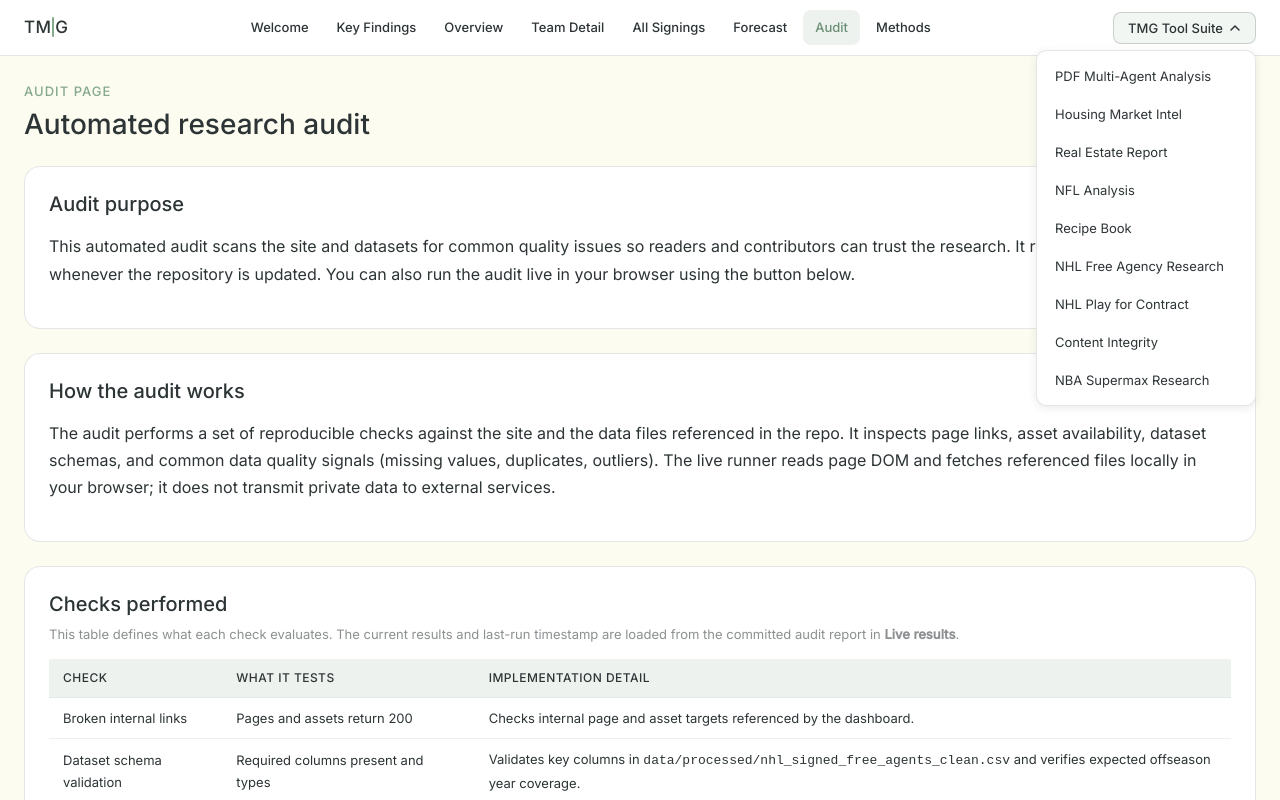
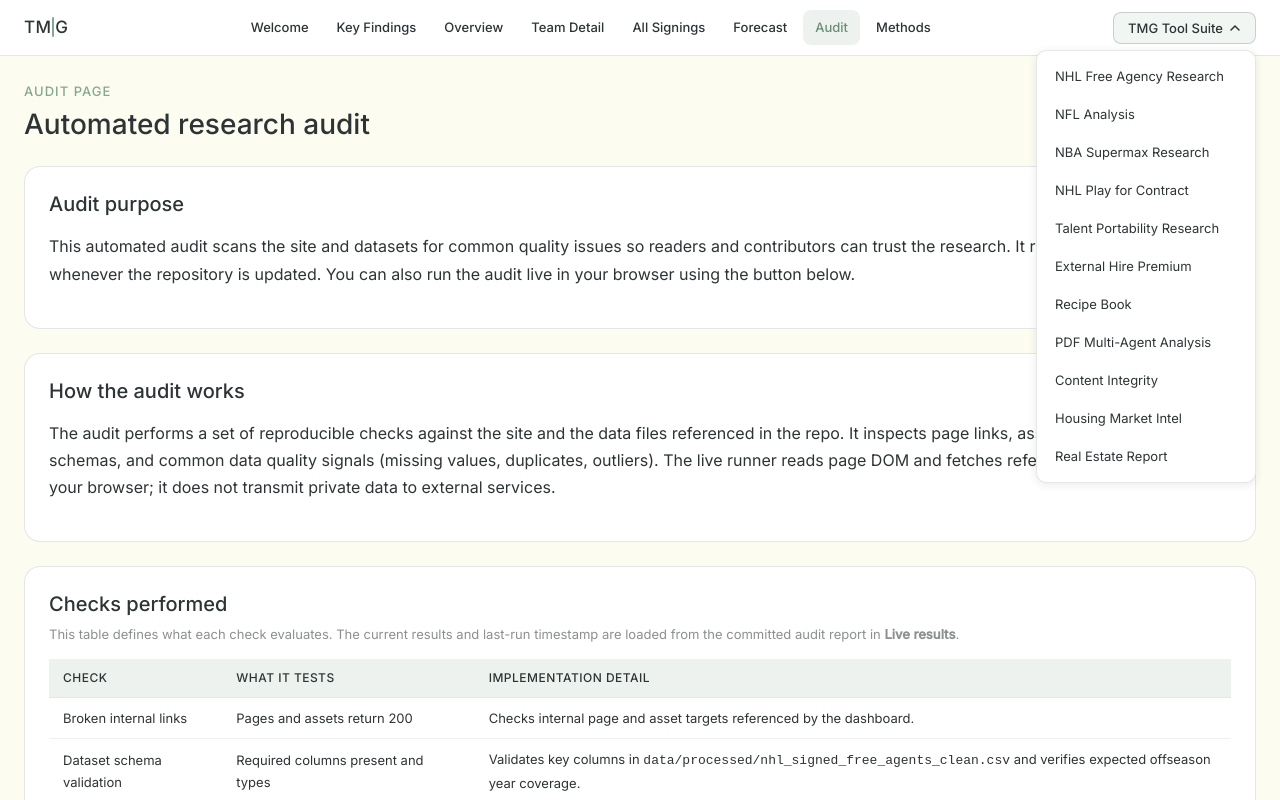
Before and after one commit to rmallorybpc/nhl-free-agency-research, a website: page dashboard/src/audit.html in a window 1280 px wide. Both pictures are taken after a click on the button "TMG Tool Suite". Shown: the top 800 px of the page. Drawn offline with Linux system fonts and the light colour scheme; files whose address does not match are found by name.

Commit message:
feat: update navigation links across multiple HTML files

```diff
--- a/dashboard/src/audit.html
+++ b/dashboard/src/audit.html
@@ -148,24 +148,28 @@
         </svg>
       </button>
       <div class="tmg-dropdown-menu" id="tmgDdMenu" role="menu">
-        <a href="https://rmallorybpc.github.io/pdf-multi-agent-analysis/"
-           target="_blank" rel="noopener noreferrer" role="menuitem">PDF Multi-Agent Analysis</a>
-        <a href="https://rmallorybpc.github.io/housing-market-intel/"
-           target="_blank" rel="noopener noreferrer" role="menuitem">Housing Market Intel</a>
-        <a href="https://rmallorybpc.github.io/real-estate-report/"
-           target="_blank" rel="noopener noreferrer" role="menuitem">Real Estate Report</a>
-        <a href="https://rmallorybpc.github.io/nflanalysis/dashboard/src/"
-           target="_blank" rel="noopener noreferrer" role="menuitem">NFL Analysis</a>
-        <a href="https://rmallorybpc.github.io/recipes/"
-           target="_blank" rel="noopener noreferrer" role="menuitem">Recipe Book</a>
-        <a href="https://rmallorybpc.github.io/nhl-free-agency-research/"
+        <a href="https://rmallorybpc.github.io/nhl-free-agency-research/welcome.html"
           target="_blank" rel="noopener noreferrer" role="menuitem">NHL Free Agency Research</a>
+        <a href="https://rmallorybpc.github.io/nflanalysis/dashboard/src/findings.html?season=2022&team_id=PHI"
+          target="_blank" rel="noopener noreferrer" role="menuitem">NFL Analysis</a>
+        <a href="https://rmallorybpc.github.io/nba-research-project/"
+          target="_blank" rel="noopener noreferrer" role="menuitem">NBA Supermax Research</a>
         <a href="https://rmallorybpc.github.io/nhl-play-for-contract/"
           target="_blank" rel="noopener noreferrer" role="menuitem">NHL Play for Contract</a>
+        <a href="https://rmallorybpc.github.io/talent-portability-research/"
+          target="_blank" rel="noopener noreferrer" role="menuitem">Talent Portability Research</a>
+        <a href="https://rmallorybpc.github.io/external-hire-premium/"
+          target="_blank" rel="noopener noreferrer" role="menuitem">External Hire Premium</a>
+        <a href="https://rmallorybpc.github.io/recipes/"
+          target="_blank" rel="noopener noreferrer" role="menuitem">Recipe Book</a>
+        <a href="https://rmallorybpc.github.io/pdf-multi-agent-analysis/"
+          target="_blank" rel="noopener noreferrer" role="menuitem">PDF Multi-Agent Analysis</a>
         <a href="https://content-integrity-audit.pages.dev/"
           target="_blank" rel="noopener noreferrer" role="menuitem">Content Integrity</a>
-        <a href="https://rmallorybpc.github.io/nba-research-project/"
-          target="_blank" rel="noopener noreferrer" role="menuitem">NBA Supermax Research</a>
+        <a href="https://rmallorybpc.github.io/housing-market-intel/"
+          target="_blank" rel="noopener noreferrer" role="menuitem">Housing Market Intel</a>
+        <a href="https://rmallorybpc.github.io/real-estate-report/"
+          target="_blank" rel="noopener noreferrer" role="menuitem">Real Estate Report</a>
       </div>
     </div>
   </nav>
```
Also changed, not shown: dashboard/src/explorer.html (+17 -13 lines), dashboard/src/findings.html (+17 -13 lines), dashboard/src/forecast.html (+17 -13 lines), dashboard/src/index.html (+17 -13 lines), dashboard/src/team.html (+17 -13 lines), dashboard/src/welcome.html (+17 -13 lines).
